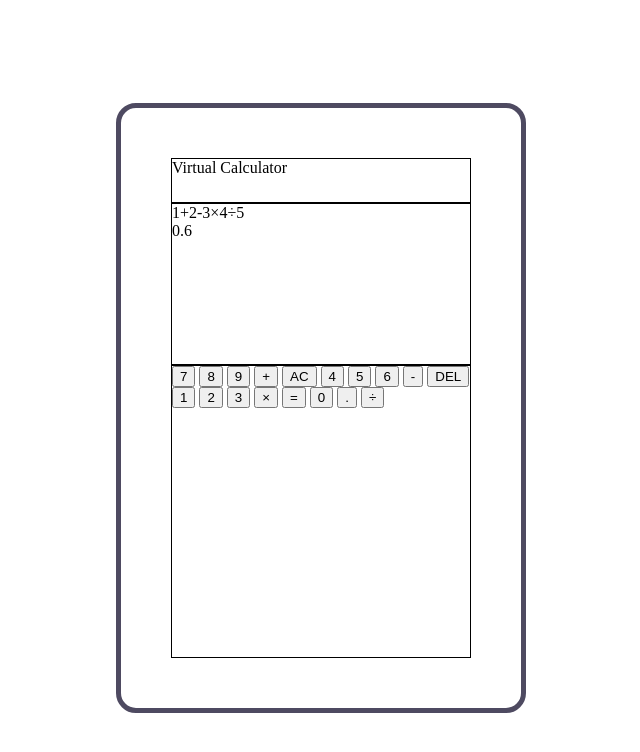
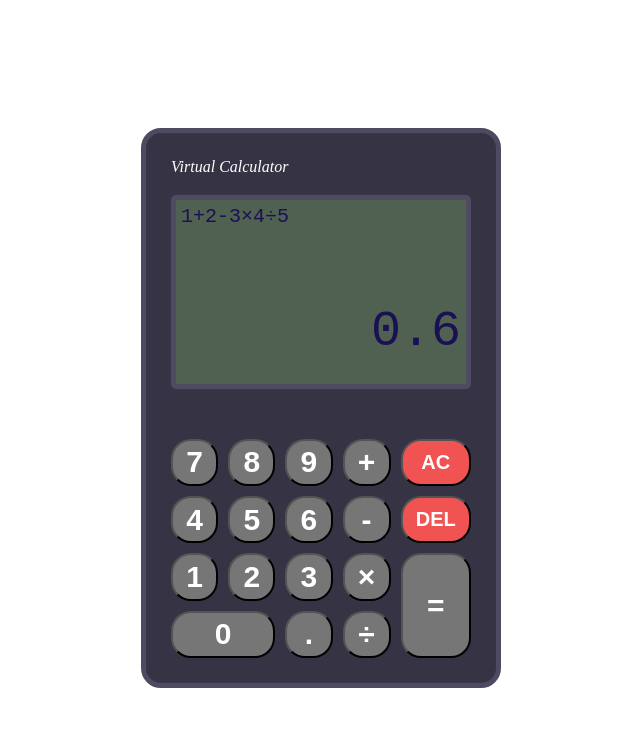
Before and after one commit to matheuspl92/odin-calculator, a plain HTML site: page index.html in a window 1280 px wide. Shown: the whole page, without its empty margins (319-959 px from the left). Drawn offline with Linux system fonts and the light colour scheme.

Commit message:
Update page layout style

```diff
--- a/style.css
+++ b/style.css
@@ -14,20 +14,68 @@ body {
     margin: 0;
     border: 5px solid rgb(78, 74, 97);
     border-radius: 20px;
-    padding: 50px;
+    padding: 25px;
+    background-color: rgb(54, 52, 68);
 }
 
 .header {
     flex-grow: 1;
-    border: 1px solid black;
+    font-style: italic;
+    color: white;
 }
 
 .display {
+    display: flex;
+    flex-direction: column;
     flex-grow: 5;
-    border: 1px solid black;
+    border: 5px solid rgb(78, 74, 97);
+    border-radius: 5px;
+    background-color: rgb(81, 97, 81);
+    color: rgb(26, 17, 85);
+    padding: 5px;
+    font-family: 'Courier New', sans-serif;
+}
+
+.expr-display {
+    flex-grow: 4;
+    font-size: 20px;
+}
+
+.result-display {
+    flex-grow: 1;
+    text-align: right;
+    font-size: 50px;
 }
 
 .keyboard {
-    flex-grow: 10;
-    border: 1px solid black;
+    display: grid;
+    grid-template-columns: auto auto auto auto auto;
+    flex-grow: 2;
+    gap: 10px;
+    margin: 50px 0 0;
 }
+
+button {
+    margin: 0;
+    padding: 0;
+    border-radius: 20px;
+    background-color: rgb(118 118 118);
+    color: white;
+    font-weight: bold;
+    font-size: 30px;
+}
+
+.zero {
+    grid-column: 1 / 3;
+}
+
+.equal {
+    grid-row-start: 3;
+    grid-row-end: 5;
+    grid-column-start: 5;
+}
+
+.AC, .DEL {
+    background-color: #f15353;
+    font-size: 20px;
+}
```
